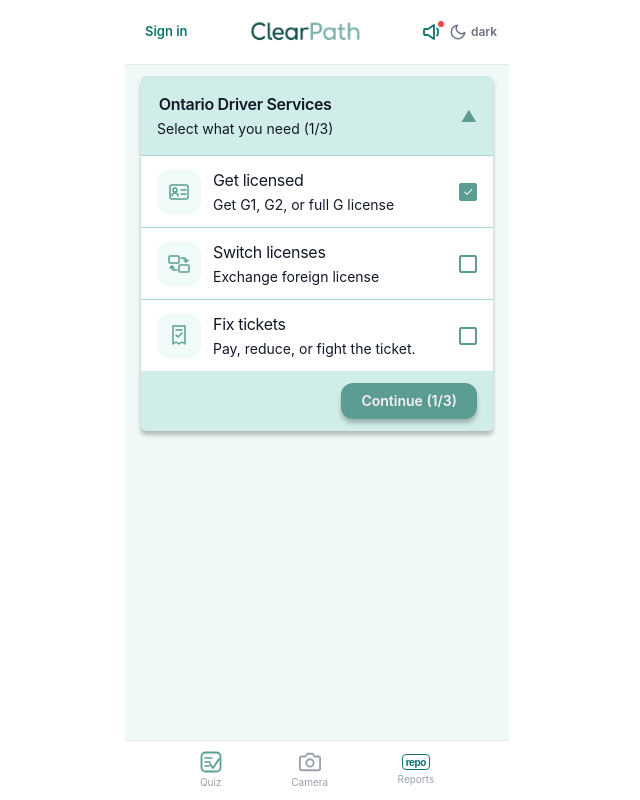
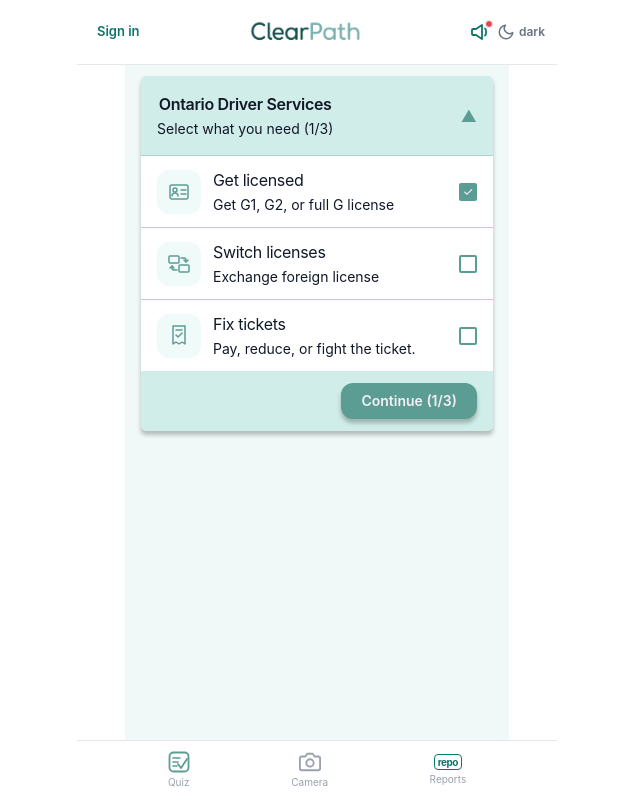
Before and after one commit to Viessley/ClearPath, a React (Vite) app in the folder clearpath-frontend/: page / in a window 1280 px wide. Shown: the whole page, without its empty margins (323-963 px from the left). Built offline with nearby package versions, Linux system fonts and the light colour scheme.

Commit message:
fix: top and bottom Bar

```diff
--- a/clearpath-frontend/src/components/layout/BottomBar.jsx
+++ b/clearpath-frontend/src/components/layout/BottomBar.jsx
@@ -39,7 +39,7 @@ export default function BottomBar() {
   return (
     <>
       {/* Bottom Bar */}
-      <div className="fixed bottom-0 left-0 right-0 flex justify-around items-center max-w-sm mx-auto px-10"
+      <div className="fixed bottom-0 left-0 right-0 flex justify-around items-center max-w-[480px] mx-auto px-10"
         style={{ height: "60px", backgroundColor: "var(--bg-card)", borderTop: "1px solid var(--border-light)" }}>
 
         {/* Quiz */}
--- a/clearpath-frontend/src/components/layout/TopBar.jsx
+++ b/clearpath-frontend/src/components/layout/TopBar.jsx
@@ -25,7 +25,7 @@ export default function TopBar() {
   return (
     <>
       {/* TopBar */}
-      <div className="fixed top-0 left-0 right-0 max-w-sm mx-auto z-50 flex items-center justify-between px-5 py-4"
+      <div className="fixed top-0 left-0 right-0 max-w-[480px] mx-auto z-50 flex items-center justify-between px-5 py-4"
   style={{ backgroundColor: "var(--bg-card)", borderBottom: "1px solid var(--border-light)" }}>
         {localStorage.getItem('token') ? (
           <div style={{ position: "relative" }}>
```
